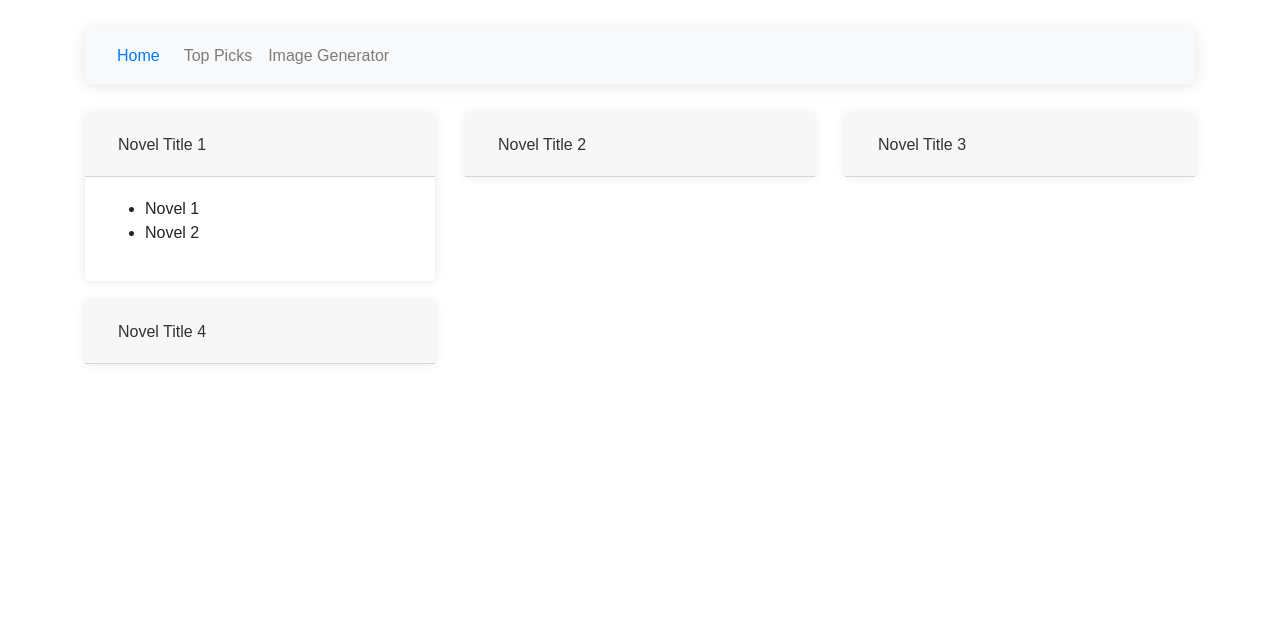
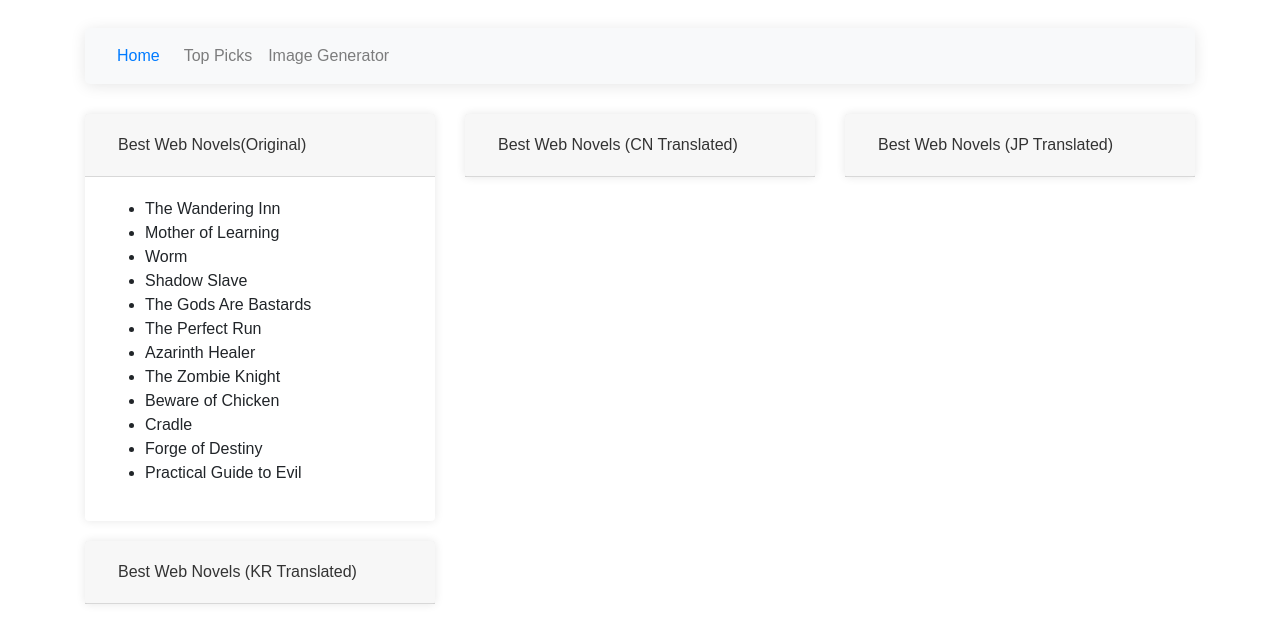
Before and after one commit to dragneel2074/novel_recom, a Flask app: page /top-picks in a window 1280 px wide, after a click on "Best Web Novels(Original)". Shown: the part 228-852 px from the top of the page. Before the commit the page ends 592 px from the top, so only its background shows below. Run offline with Flask 3, Linux system fonts and the light colour scheme; parts of the project's set-up code (start-up, migrations or seed data) failed here and were passed over; some libraries are stand-ins or nearby versions.

Commit message:
added 4 rows

```diff
--- a/templates/top-picks.html
+++ b/templates/top-picks.html
@@ -45,16 +45,27 @@
                 <div class="card">
                     <div class="card-header" id="headingOne">
                         <h5 class="mb-0">
-                            <button class="btn btn-link" type="button" data-toggle="collapse" data-target="#collapseOne">
-                                Novel Title 1
+                            <button class="btn btn-link" type="button" data-toggle="collapse"
+                                data-target="#collapseOne">
+                                Best Web Novels(Original)
                             </button>
                         </h5>
                     </div>
                     <div id="collapseOne" class="collapse" data-parent="#accordion">
                         <div class="card-body">
                             <ul>
-                                <li>Novel 1</li>
-                                <li>Novel 2</li>
+                                <li>The Wandering Inn</li>
+                                <li>Mother of Learning</li>
+                                <li>Worm</li>
+                                <li>Shadow Slave</li>
+                                <li>The Gods Are Bastards</li>
+                                <li>The Perfect Run</li>
+                                <li>Azarinth Healer</li>
+                                <li>The Zombie Knight </li>
+                                <li>Beware of Chicken</li>
+                                <li>Cradle</li>
+                                <li>Forge of Destiny</li>
+                                <li>Practical Guide to Evil</li>
                             </ul>
                         </div>
                     </div>
@@ -65,16 +76,27 @@
                 <div class="card">
                     <div class="card-header" id="headingTwo">
                         <h5 class="mb-0">
-                            <button class="btn btn-link" type="button" data-toggle="collapse" data-target="#collapseTwo">
-                                Novel Title 2
+                            <button class="btn btn-link" type="button" data-toggle="collapse"
+                                data-target="#collapseTwo">
+                                Best Web Novels (CN Translated)
                             </button>
                         </h5>
                     </div>
                     <div id="collapseTwo" class="collapse" data-parent="#accordion">
                         <div class="card-body">
                             <ul>
-                                <li>Novel 3</li>
-                                <li>Novel 4</li>
+                                <li>Lord of The Mysteries</li>
+                                <li>Reverend Insanity</li>
+                                <li>I Shall Seal The Heavens</li>
+                                <li>The Grand Master Strategist</li>
+                                <li>Cultivation Chat Group</li>
+                                <li>The Legendary Mechanic</li>
+                                <li>Lord of The Mysteries</li>
+                                <li>Throne of Magical Arcana </li>
+                                <li>The King’s Avatar</li>
+                                <li>House of Horrors</li>
+                                <li>A Will Eternal</li>
+                                <li>Forty Millenniums of Cultivation</li>
                             </ul>
                         </div>
                     </div>
@@ -85,16 +107,27 @@
                 <div class="card">
                     <div class="card-header" id="headingThree">
                         <h5 class="mb-0">
-                            <button class="btn btn-link" type="button" data-toggle="collapse" data-target="#collapseThree">
-                                Novel Title 3
+                            <button class="btn btn-link" type="button" data-toggle="collapse"
+                                data-target="#collapseThree">
+                                Best Web Novels (JP Translated)
                             </button>
                         </h5>
                     </div>
                     <div id="collapseThree" class="collapse" data-parent="#accordion">
                         <div class="card-body">
                             <ul>
-                                <li>Novel 5</li>
-                                <li>Novel 6</li>
+                                <li>Jobless Reincarnation</li>
+                                <li>The Empty Box and Zeroth Maria</li>
+                                <li>Tensei Shitara Slime Datta Ken</li>
+                                <li>What Are You Doing at the End? Are You Busy? Can You Save Me?</li>
+                                <li>Re:Zero</li>
+                                <li>Ascendance of a Bookworm</li>
+                                <li>Three days of Happiness</li>
+                                <li>Sevens</li>
+                                <li>Pure Love ✕ Insult Complex (Warning!!)</li>
+                                <li>The Death Mage Who Doesn’t Want a Fourth Time</li>
+                                <li>About the Reckless Girl Who Kept Challenging a Reborn Man Like Me</li>
+                                <li>Gimai Seikatsu</li>
                             </ul>
                         </div>
                     </div>
@@ -105,16 +138,27 @@
                 <div class="card">
                     <div class="card-header" id="headingFour">
                         <h5 class="mb-0">
-                            <button class="btn btn-link" type="button" data-toggle="collapse" data-target="#collapseFour">
-                                Novel Title 4
+                            <button class="btn btn-link" type="button" data-toggle="collapse"
+                                data-target="#collapseFour">
+                                Best Web Novels (KR Translated)
                             </button>
                         </h5>
                     </div>
                     <div id="collapseFour" class="collapse" data-parent="#accordion">
                         <div class="card-body">
                             <ul>
-                                <li>Novel 7</li>
-                                <li>Novel 8</li>
+
+                                <li>I Am The Monarch</li>
+                                <li>Ending Maker</li>
+                                <li>Second Life Ranker</li>
+                                <li>Kidnapped Dragons</li>
+                                <li>The Second Coming of Gluttony</li>
+                                <li>The Tutorial is too Hard</li>
+                                <li>Omniscient Reader's Viewpoint</li>
+                                <li>God of Cooking</li>
+                                <li>Under the Oak Tree</li>
+                                <li>The Novel’s Extra</li>
+                                <li>Trash of the Count’s Family</li>
                             </ul>
                         </div>
                     </div>
```
